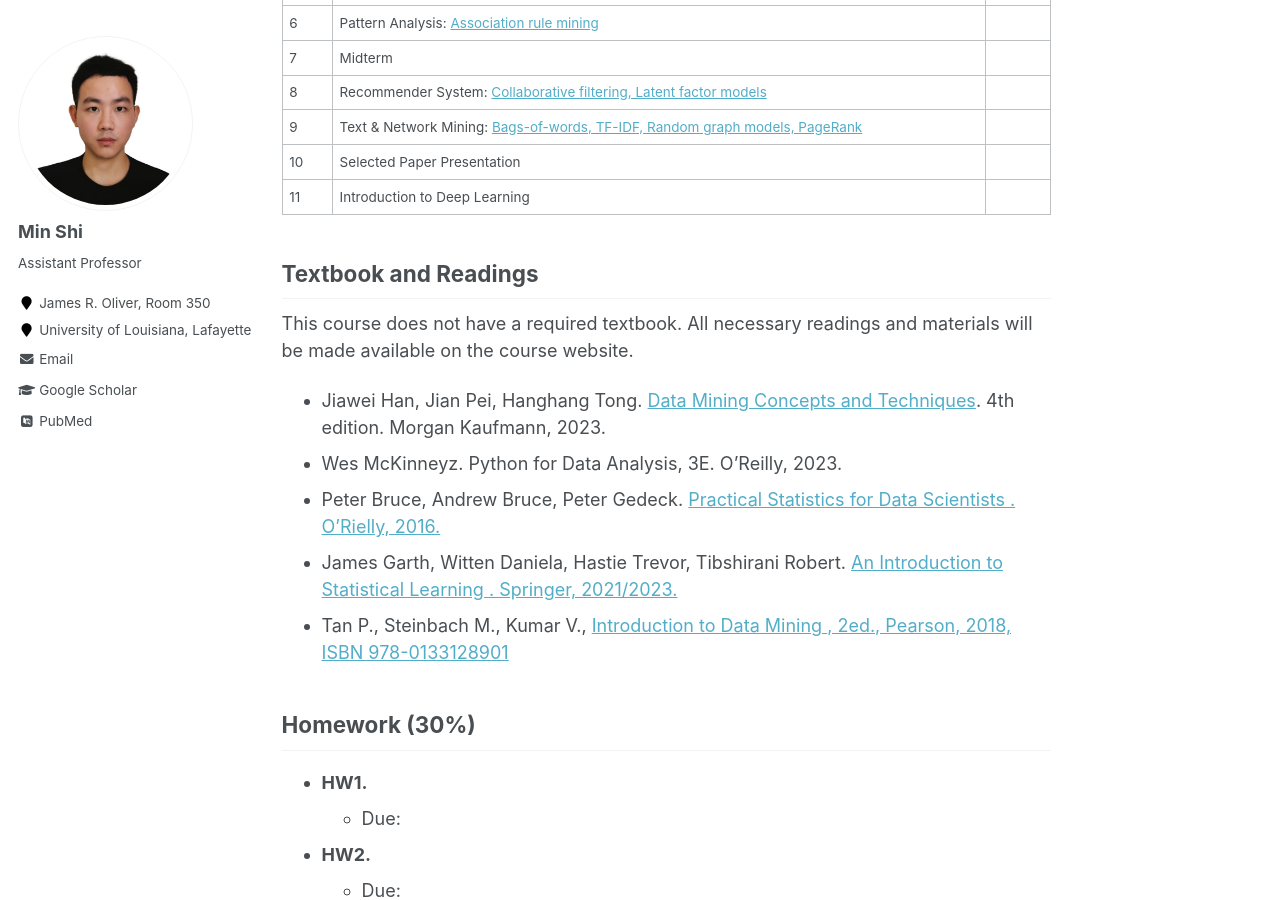
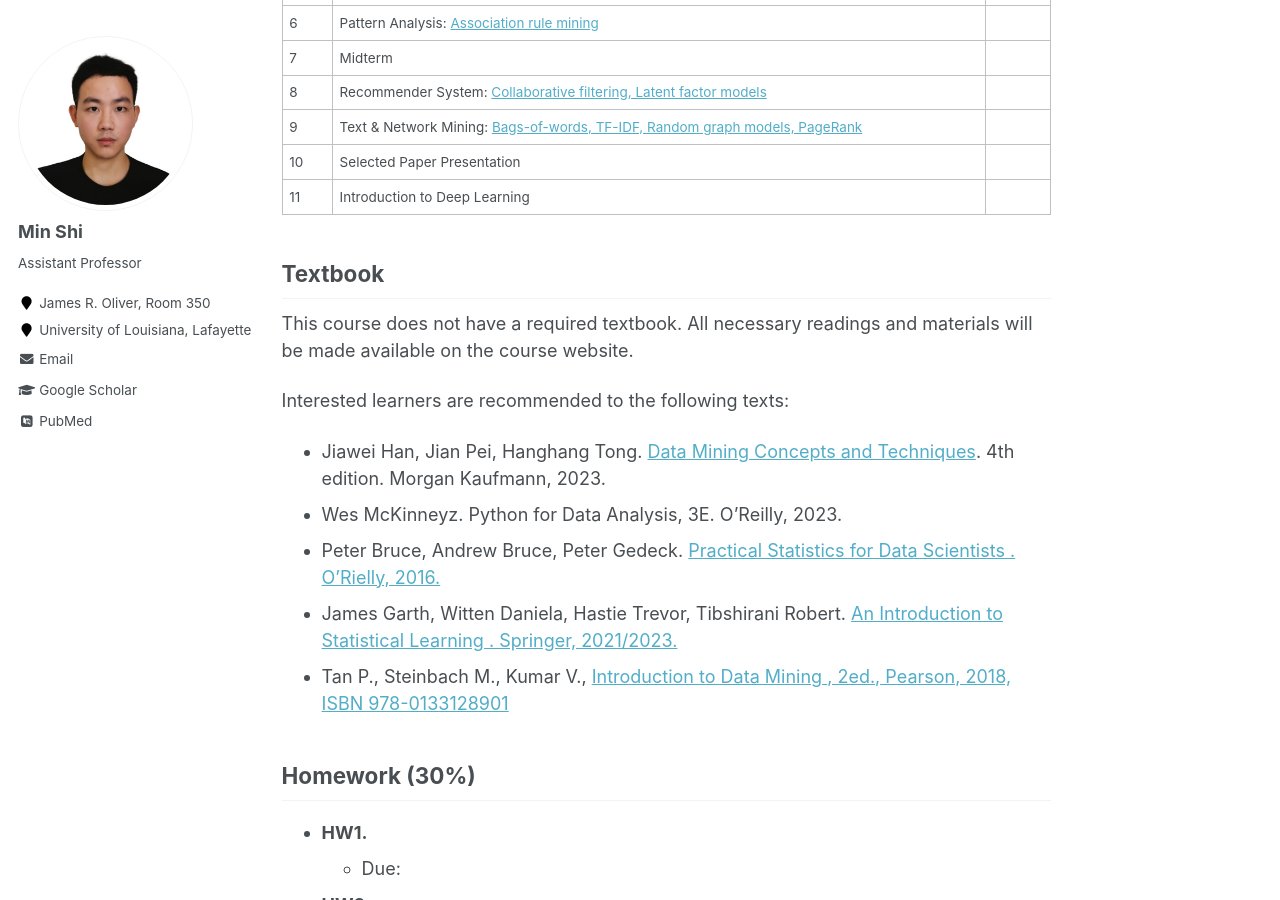
Before and after one commit to shiminxst/shiminxst.github.io, a Jekyll site: the page built from _teaching/2024-fall-CSCE566.md, in a window 1280 px wide and 900 px high, scrolled down 1982 px. Built offline with Jekyll 4.4.1, drawn with Linux system fonts in a browser that asks for light colours; some web fonts are replaced.

Commit message:
Update 2024-fall-CSCE566.md

```diff
--- a/_teaching/2024-fall-CSCE566.md
+++ b/_teaching/2024-fall-CSCE566.md
@@ -63,8 +63,10 @@ Week | Topic & Slides                                                  | Events
 11   | Introduction to Deep Learning |
 
 
-## Textbook and Readings
+## Textbook
 This course does not have a required textbook. All necessary readings and materials will be made available on the course website.
+
+Interested learners are recommended to the following texts:
 
 - Jiawei Han, Jian Pei, Hanghang Tong. <a herf="https://datamineaz.org/textbooks/hanDataMiningConceptual.pdf">Data Mining Concepts and Techniques</a>. 4th edition. Morgan Kaufmann, 2023.
 - Wes McKinneyz. Python for Data Analysis, 3E. O’Reilly, 2023.
```
